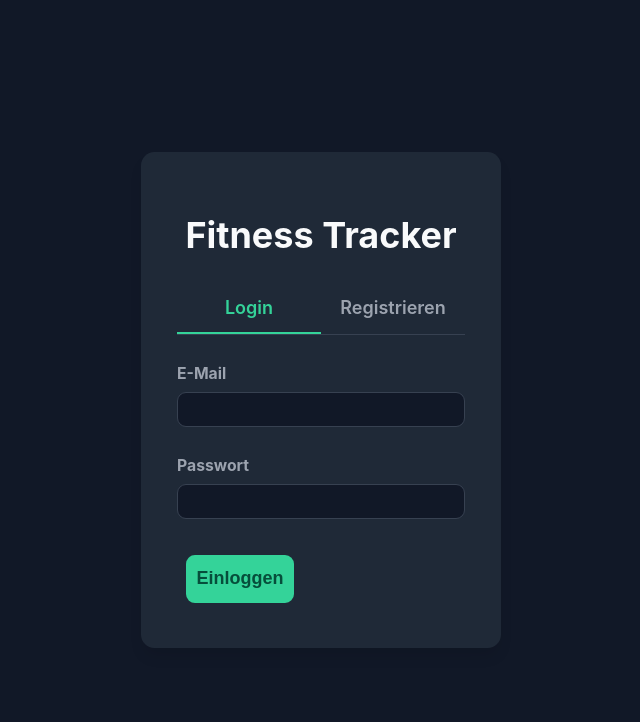
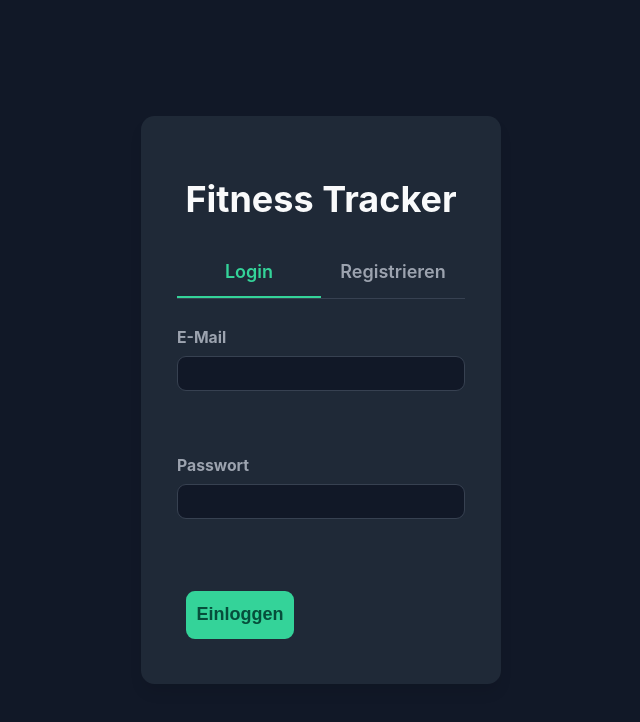
Before and after one commit to lucasdicks96/workout-plan, a React (Vite) app in the folder client/: page /login in a window 1280 px wide. Shown: the top 722 px of the page, without its empty margins (319-959 px from the left). Built offline with nearby package versions, Linux system fonts and the light colour scheme; no server answers.

Commit message:
Abstandsanpassung input

```diff
--- a/client/src/styles/global.css
+++ b/client/src/styles/global.css
@@ -171,7 +171,7 @@ body.light {
 .input {
   width: 100%;
   padding: 0.5rem 1.5rem;
-  margin-top: 0.5rem;
+  margin: 0.5rem 0 2rem 0;
   background-color: var(--c-bg);
   border: 0.0625rem solid var(--c-border);
   border-radius: 0.5rem;
```
